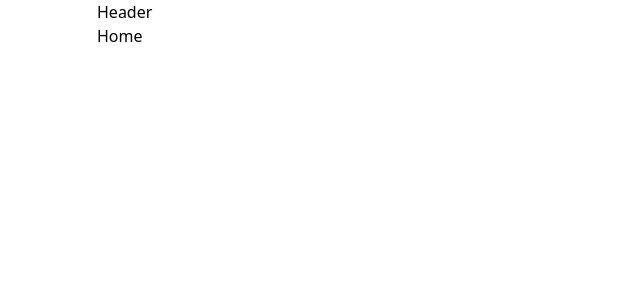
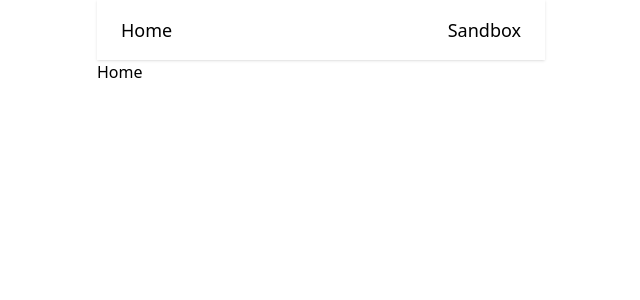
Before and after one commit to lvidal1/react-card-generator, a Next.js app: page / in a window 1280 px wide. Shown: the top 300 px of the page, without its empty margins (319-959 px from the left). Built offline with nearby package versions, Linux system fonts and the light colour scheme.

Commit message:
Feature/add header (#1)
* [feature/header] Add basic nav items

* [UI] Remove unused tags

* [Styles] Add header css module

* [Config] Enable path alias

```diff
--- a/components/Header.js
+++ b/components/Header.js
@@ -1,6 +1,13 @@
+import NavItem from "@components/NavItem";
+
+import styles from "@styles/Header.module.css"
+
 const Header = () => {
     return <header>
-        <h1>Header</h1>
+        <nav className={styles.header}>
+            <NavItem url="/">Home</NavItem>
+            <NavItem url="/sandbox">Sandbox</NavItem>
+        </nav>
     </header>;
 }
 
--- a/components/Layout.js
+++ b/components/Layout.js
@@ -1,7 +1,7 @@
 import React from "react";
 import Head from "next/head";
 
-import Header from "./Header";
+import Header from "@components/Header";
 
 const Layout = ({ children }) => {
     return <>
--- /dev/null
+++ b/components/NavItem.js
@@ -0,0 +1,7 @@
+import React from "react";
+
+const NavItem = ({ url, children }) => {
+    return <a href={url} className="text-lg no-underline text-grey-darkest hover:text-blue-dark">{children}</a>;
+}
+
+export default NavItem;
--- a/pages/index.js
+++ b/pages/index.js
@@ -1,6 +1,6 @@
 import React from 'react'
 
-import Layout from '../components/Layout'
+import Layout from '@components/Layout'
 
 export default function Home() {
   return (
--- /dev/null
+++ b/styles/Header.module.css
@@ -0,0 +1,3 @@
+.header {
+  @apply font-sans flex flex-row text-left justify-between py-4 px-6 bg-white shadow items-baseline w-full;
+}
```
Also changed, not shown: jsconfig.json (added, +10 -0 lines).
